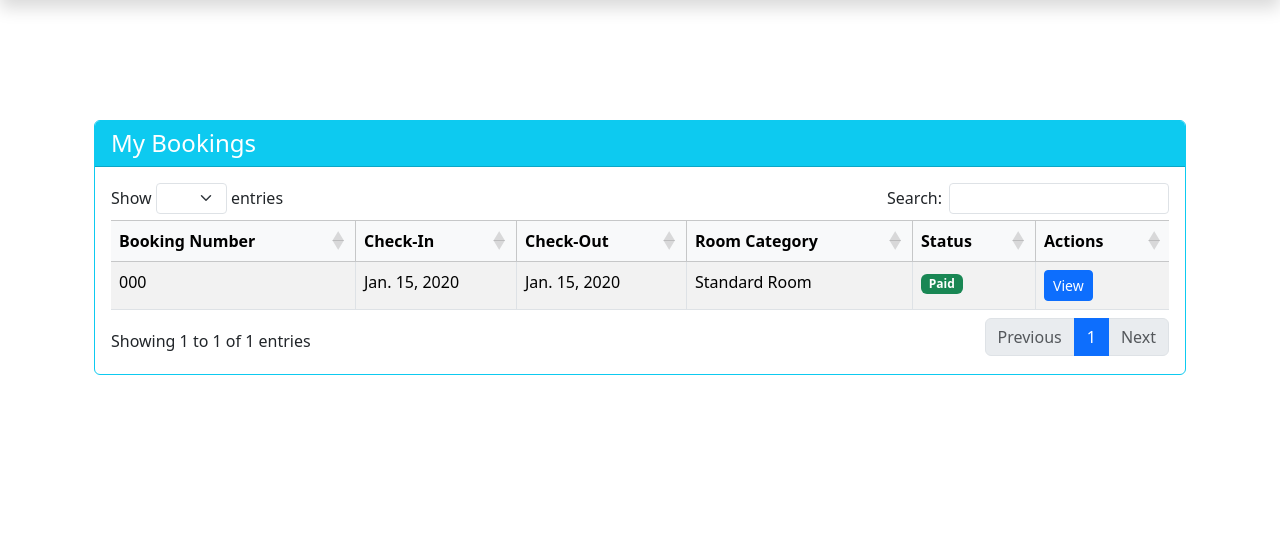
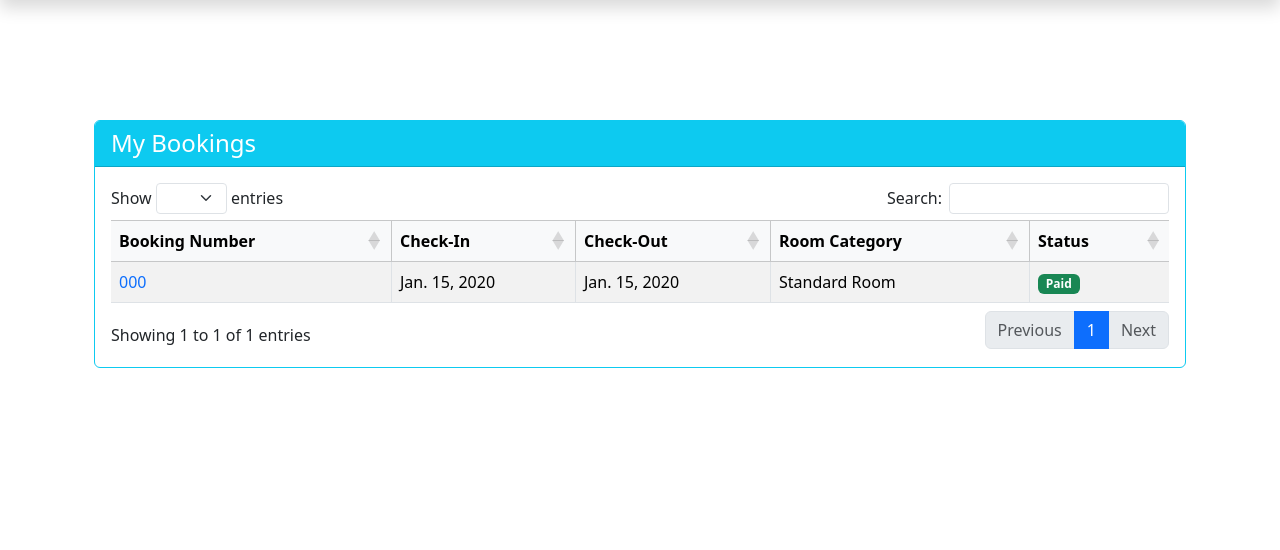
Before and after one commit to chrysanthusobinna/django-hotel, a Django app: page /customer/dashboard/ in a window 1280 px wide. Shown: the part 56-606 px from the top of the page. Run offline with Django 5.2, Linux system fonts and the light colour scheme; a user stored in the database is signed in; data comes from the database, SQL or seed files in the repository; tables that the repository leaves empty hold one stand-in row (values such as "Sample post"); some libraries are stand-ins or nearby versions.

Commit message:
improve booking list UI and clarify booking modification policy

```diff
--- a/customer/templates/customer/booking_detail.html
+++ b/customer/templates/customer/booking_detail.html
@@ -103,7 +103,7 @@
 
             {% if not booking.is_cancelled and booking.check_in > today %}
             <div class="alert alert-info mt-4">
-                <i class="fas fa-info-circle"></i> To cancel this booking, please contact our support team.
+                <i class="fas fa-info-circle"></i> To cancel or modify this booking, please contact our support team. Note: Changes can only be made before your check-in date.
             </div>
             {% endif %}
 
--- a/customer/templates/customer/dashboard.html
+++ b/customer/templates/customer/dashboard.html
@@ -26,14 +26,17 @@
                                 <th>Check-Out</th>
                                 <th>Room Category</th>
                                 <th>Status</th>
-                                <th>Actions</th>
                             </tr>
                         </thead>
                         <tbody>
                             {% for booking in bookings %}
                             <tr>
                                 <td style="display: none;">{{ booking.id }}</td>
-                                <td>{{ booking.booking_number }}</td>
+                                <td>
+                                    <a href="{% url 'customer:booking_detail' booking.booking_number %}" class="text-decoration-none">
+                                        {{ booking.booking_number }}
+                                    </a>
+                                </td>
                                 <td>{{ booking.check_in }}</td>
                                 <td>{{ booking.check_out }}</td>
                                 <td>{{ booking.room_category.name }}</td>
@@ -45,11 +48,6 @@
                                     {% else %}
                                         <span class="badge bg-warning">Pending</span>
                                     {% endif %}
-                                </td>
-                                <td>
-                                    <a href="{% url 'customer:booking_detail' booking.booking_number %}" class="btn btn-sm btn-primary">
-                                        View
-                                    </a>
                                 </td>
                             </tr>
                             {% endfor %}
```
